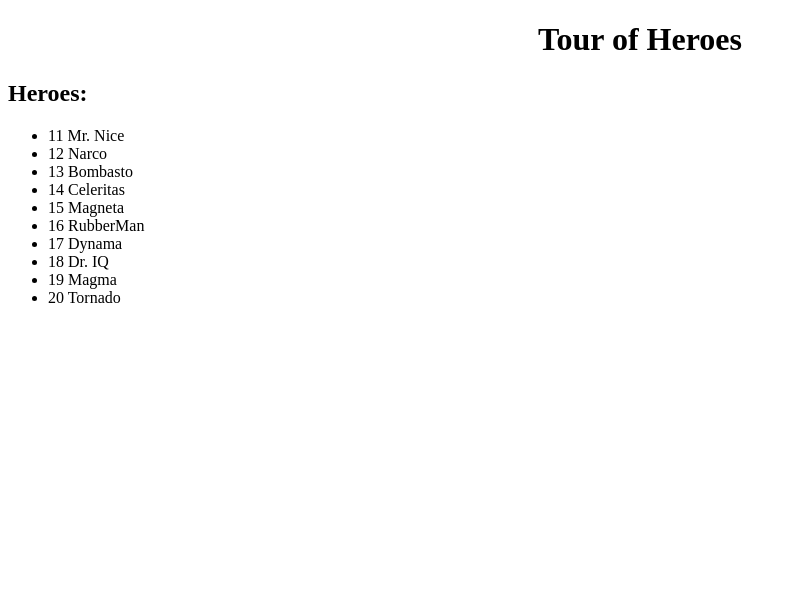
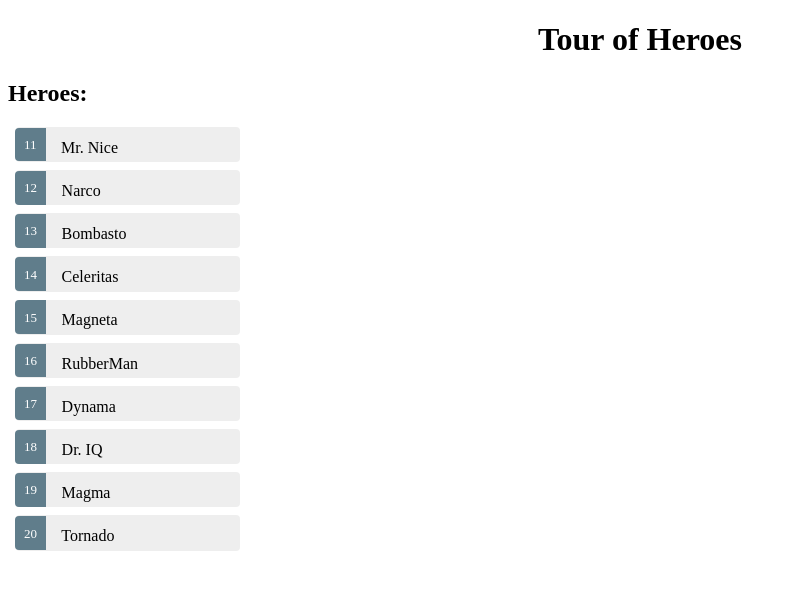
Before and after one commit to mvasquezb/angular-tour-of-heroes, an Angular app: page / in a window 1280 px wide. Shown: the top 590 px of the page, without its empty margins (0-795 px from the left). Built offline with nearby package versions, Linux system fonts and the light colour scheme.

Commit message:
Add heroes list styles

```diff
--- a/src/app/app.component.css
+++ b/src/app/app.component.css
@@ -0,0 +1,53 @@
+.selected {
+  background-color: #cfd8dc;
+  color: white;
+}
+
+.heroes {
+  margin: 0 0 2em 0;
+  list-style-type: none;
+  padding: 0;
+  width: 15em;
+}
+
+.heroes li {
+  cursor: pointer;
+  position: relative;
+  left: 0;
+  background-color: #eee;
+  margin: .5em;
+  padding: .3em 0;
+  height: 1.6em;
+  border-radius: 4px;
+}
+
+.heroes li.selected:hover {
+  background-color: #bbd8dc;
+  color: white;
+}
+
+.heroes li:hover {
+  color: #607d8b;
+  background-color: #ddd;
+  left: .1em;
+}
+
+.heroes .text {
+  position: relative;
+  top: -3px;
+}
+
+.heroes .badge {
+  display: inline-block;
+  font-size: small;
+  color: white;
+  padding: 0.8em 0.7em 0 0.7em;
+  background-color: #607d8b;
+  line-height: 1em;
+  position: relative;
+  left: -1px;
+  top: -4px;
+  height: 1.8em;
+  margin-right: .8em;
+  border-radius: 4px 0 0 4px;
+}
```
